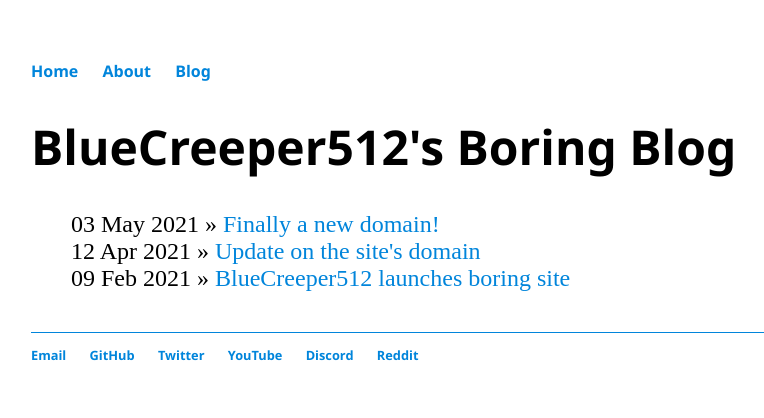
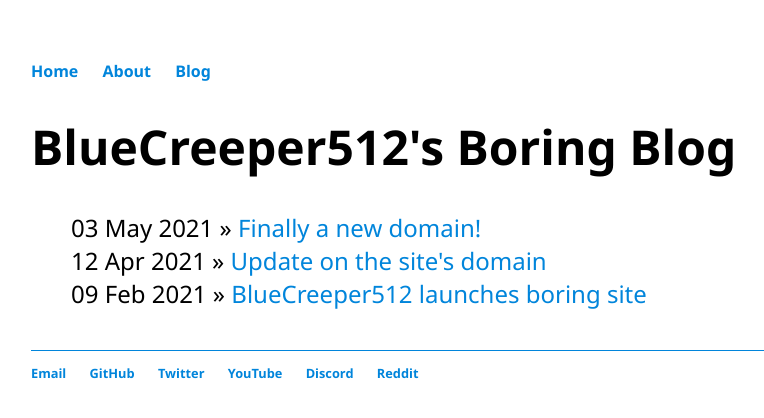
Before and after one commit to BlueCreeper512/website, a Jekyll site: the page built from blog/index.html, in a window 1280 px wide. Shown: the top 418 px of the page, without its empty margins (161-925 px from the left). Built offline with Jekyll 4.4.1, drawn with Linux system fonts in a browser that asks for light colours.

Commit message:
Adjusted fonts

```diff
--- a/css/main.css
+++ b/css/main.css
@@ -34,6 +34,7 @@ footer {
 }
 
 ul.posts {
+    font-family:'Segoe UI';
     margin: 20px auto 40px;
     font-size: 1.5em;
 }
```
